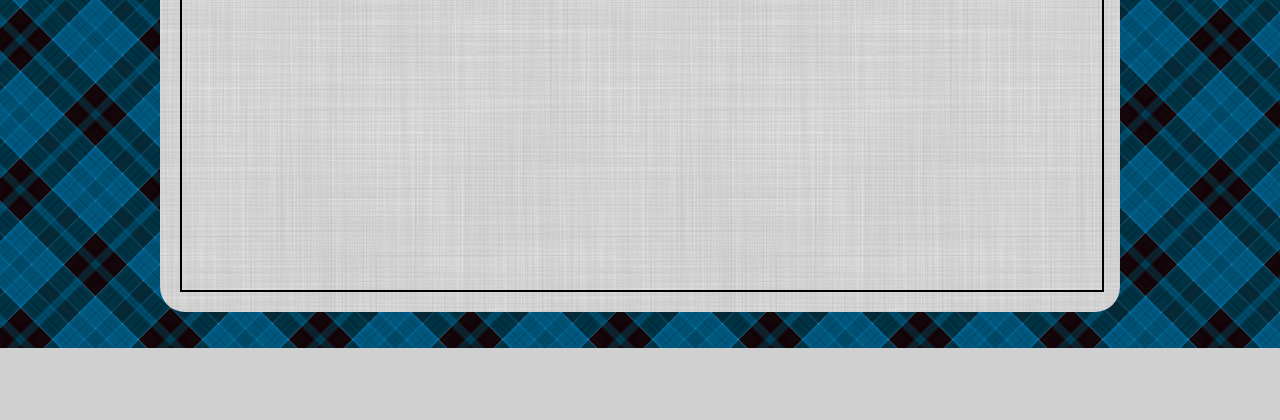
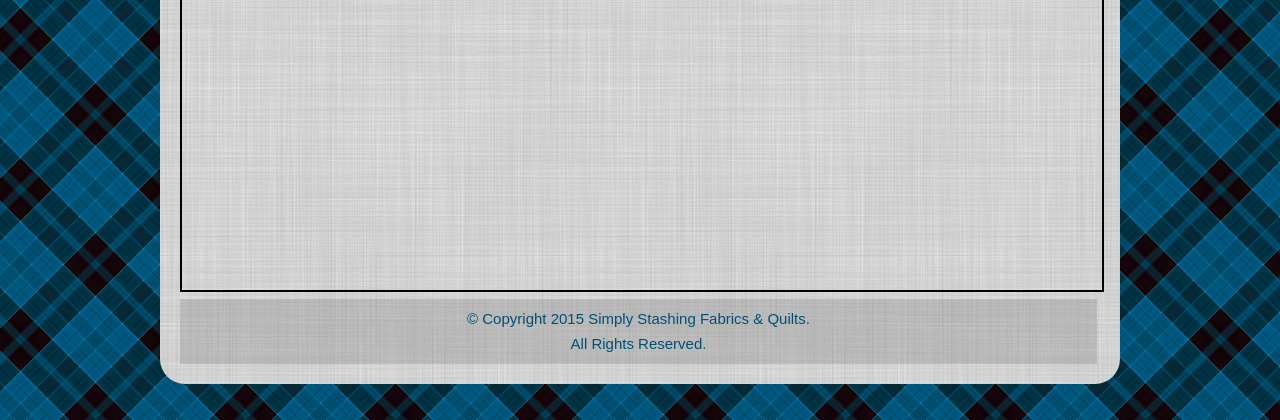
Before and after one commit to abrinkerhoff87/Simplystashing, a PHP site: page / in a window 1280 px wide. Shown: the part 1106-1526 px from the top of the page. Before the commit the page ends 1454 px from the top, so only its background shows below. Run offline with PHP 8.4, Linux system fonts and the light colour scheme.

Commit message:
started footer

```diff
--- /dev/null
+++ b/css/footer_style.css
@@ -0,0 +1,26 @@
+@font-face {
+	font-family: cookie;
+	src: url(../fonts/Cookie-Regular.ttf);
+}
+#wrapper_footer {
+	width: 920px;
+	height: ;
+    margin-top: 7px;
+    background-color: rgba(255,255,255,.3);
+}
+#bottomfooter {
+    background-color: rgba(127,127,127,.3);
+    width: 887px;
+    font-family: sans-serif;
+    padding: 0 15px 0 15px;
+	color: #005074;
+	font-size: 15px;
+	font-weight: 400;
+	position: relative;
+    display: inline-block;
+    vertical-align: top;
+    text-align: center;
+}
+#bottomfooter p {
+    line-height: 10px;
+}
--- a/css/header_style.css
+++ b/css/header_style.css
@@ -44,7 +44,7 @@
 	overflow: hidden;
 	float: left;
 }
-#wrapper {
+#wrapper_header {
 	width: 920px;
 	float: left;
 }
--- /dev/null
+++ b/footer.html
@@ -0,0 +1,7 @@
+<div id="wrapper_footer">
+
+</div>
+<div id="bottomfooter">
+    <p>&copy; Copyright 2015 Simply Stashing Fabrics & Quilts.</p>
+    <p>All Rights Reserved.</p>
+</div>
--- a/header.html
+++ b/header.html
@@ -1,4 +1,4 @@
-<div id="wrapper">
+<div id="wrapper_header">
 	<div class="headertextright">
 		<p>
 			1897 Hanover Pike
@@ -11,7 +11,7 @@
 	</div>
 	<div class="headertextleft">
 		<p>
-			Shop Hours: </br>
+			Shop Hours: <br>
 			Monday - Saturday
 			9:30 am - 5: 00 pm
 			Sunday - CLOSED
--- a/index.php
+++ b/index.php
@@ -5,6 +5,7 @@
 		<link href="css/main_style.css" type="text/css" rel="stylesheet">
 		<link href="css/header_style.css" type="text/css" rel="stylesheet">
 		<link href="css/navbar.css" type="text/css" rel="stylesheet">
+        <link href="css/footer_style.css" type="text/css" rel="stylesheet">
     </head>
     <body>
     	<?php include 'header.html'; ?>
@@ -12,5 +13,6 @@
 		<div class="sandbox">
 			<p>dasfadsdsafafadf</p>
 	  	</div>
+        <?php include 'footer.html'; ?>
   	</body>
 </html>
```
Also changed, not shown: pics/Copyrighted_Image_Reuse_Prohibited_9396.jpg (added), pics/Copyrighted_Image_Reuse_Prohibited_9396.png (added), pics/sew_basket_notions_1.jpg (added).
